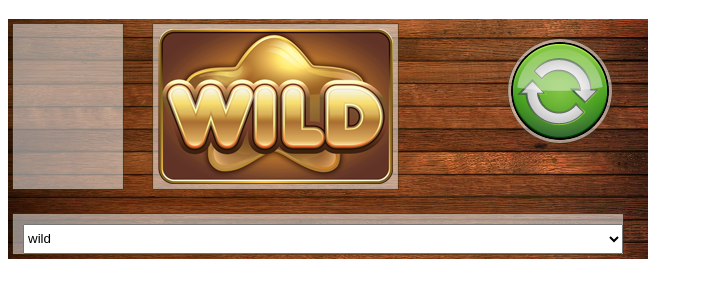
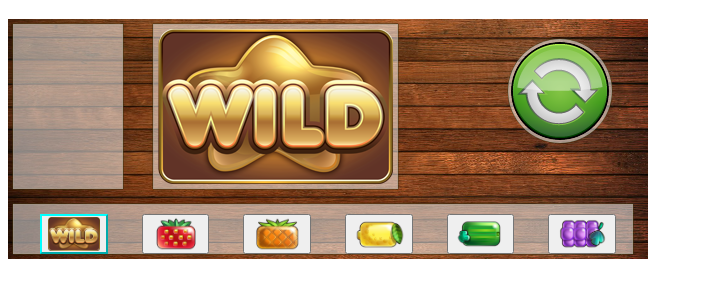
Before and after one commit to matikrk/spin-game, a website built with webpack: page index.html in a window 1280 px wide. Shown: the part 61-358 px from the top of the page, without its empty margins (0-703 px from the left). Built offline with nearby package versions, Linux system fonts and the light colour scheme; files whose address does not match are found by name.

Commit message:
Select upgrade phase 2

```diff
--- a/less/main.less
+++ b/less/main.less
@@ -5,10 +5,26 @@
   &__btnSpin {
     border-radius: 50%;
     cursor: pointer;
-    background: center no-repeat  url('/img/btnSpin.png');
+    background: center no-repeat url('/img/btnSpin.png');
     &--disabled {
       background-image: url('/img/btnSpinD.png');
       cursor: not-allowed;
     }
   }
+  &__select {
+    display: flex;
+    justify-content: space-around;
+
+    &-item {
+      width: auto;
+      &--active {
+        border-color: aqua;
+      }
+    img{
+      max-width:100%;
+      max-height:100%;
+    }
+
+    }
+  }
 }
--- a/src/Game.js
+++ b/src/Game.js
@@ -135,7 +135,7 @@ class Game {
   }
 
   updateScoreBoard(winnerKey) {
-    const selected = this.layers.ui.elements.select.value;
+    const selected = this.layers.ui.getSelectedValue();
 
     if (winnerKey === selected) {
       this.onWin();
--- a/src/config.js
+++ b/src/config.js
@@ -13,9 +13,9 @@ export default {
     },
     select: {
       x: 10,
-      y: 200,
-      width: 600,
-      height: 30,
+      y: 190,
+      width: 610,
+      height: 40,
       margin: 5,
     },
     spinner: {
--- a/src/layers/UI.js
+++ b/src/layers/UI.js
@@ -9,6 +9,8 @@ class UI {
     container.style.width = `${width}px`;
     container.style.height = `${height}px`;
     container.style.zIndex = 3;
+
+    this.selectedValue = undefined;
 
     this.container = container;
   }
@@ -23,15 +25,16 @@ class UI {
     this.selectImages = selectImages;
 
     this.createControlUI();
+    this.changeSelectedValue(this.selectImages[0].key);
   }
 
   createControlUI() {
-    const select = document.createElement('select');
+    const select = document.createElement('div');
     setElementPosition(select, 'select');
+    select.classList.add('game-board__select');
     this.prepareOptions(select);
 
     const scoreBoard = document.createElement('div');
-    scoreBoard.style.color = '#fff';
     setElementPosition(scoreBoard, 'scoreBoard');
 
     const submit = document.createElement('div');
@@ -47,13 +50,31 @@ class UI {
   }
 
   prepareOptions(select) {
-    this.selectImages.forEach(({key}) => {
-      const option = document.createElement('option');
-      option.value = key;
-      option.text = key;
+    this.selectImages.forEach(({key, image}) => {
+      const option = document.createElement('button');
+      option.classList.add('game-board__select-item');
+      option.setAttribute('data-option-key', key);
+      //   option.textContent = key;
+      option.appendChild(image);
+      option.addEventListener('click', () => this.changeSelectedValue(key));
 
       select.appendChild(option);
     });
+  }
+
+  changeSelectedValue(key) {
+    [...this.elements.select.children].forEach(button => {
+      if (button.getAttribute('data-option-key') === key) {
+        button.classList.add('game-board__select-item--active');
+      } else {
+        button.classList.remove('game-board__select-item--active');
+      }
+    });
+    this.selectedValue = key;
+  }
+
+  getSelectedValue() {
+    return this.selectedValue;
   }
 
   attachListeners() {
```
